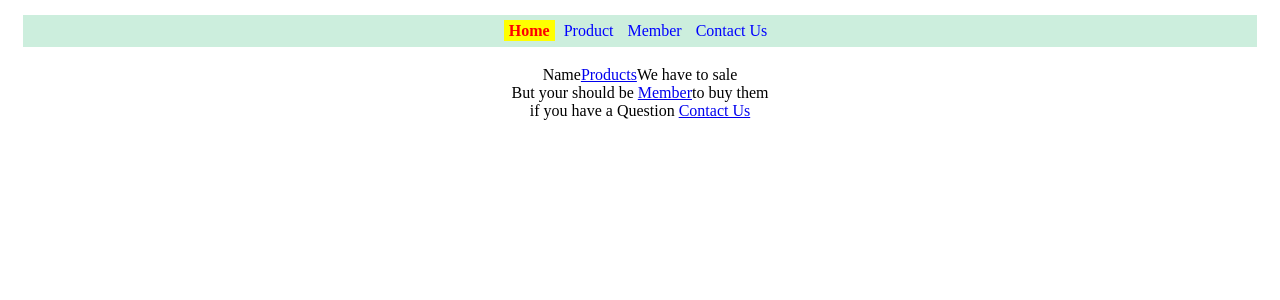
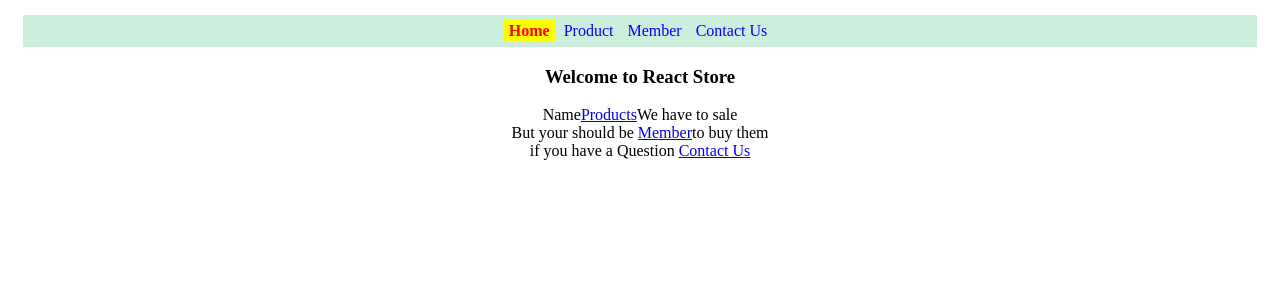
Before and after one commit to s6503052412161/app1, a React (Create React App) app: page / in a window 1280 px wide. Shown: the top 300 px of the page. Built offline with nearby package versions, Linux system fonts and the light colour scheme.

Commit message:
Update Home.js

```diff
--- a/src/Home.js
+++ b/src/Home.js
@@ -3,7 +3,7 @@ import React from "react";
 export default function Home(){
     return(
         <p style={{textAlign:'center'}}>
-            <h3></h3>
+            <h3>Welcome to React Store</h3>
             Name<a href="/products">Products</a>We have to sale
             <br/>
             But your should be <a href="/member">Member</a>to buy them<br/>
```
